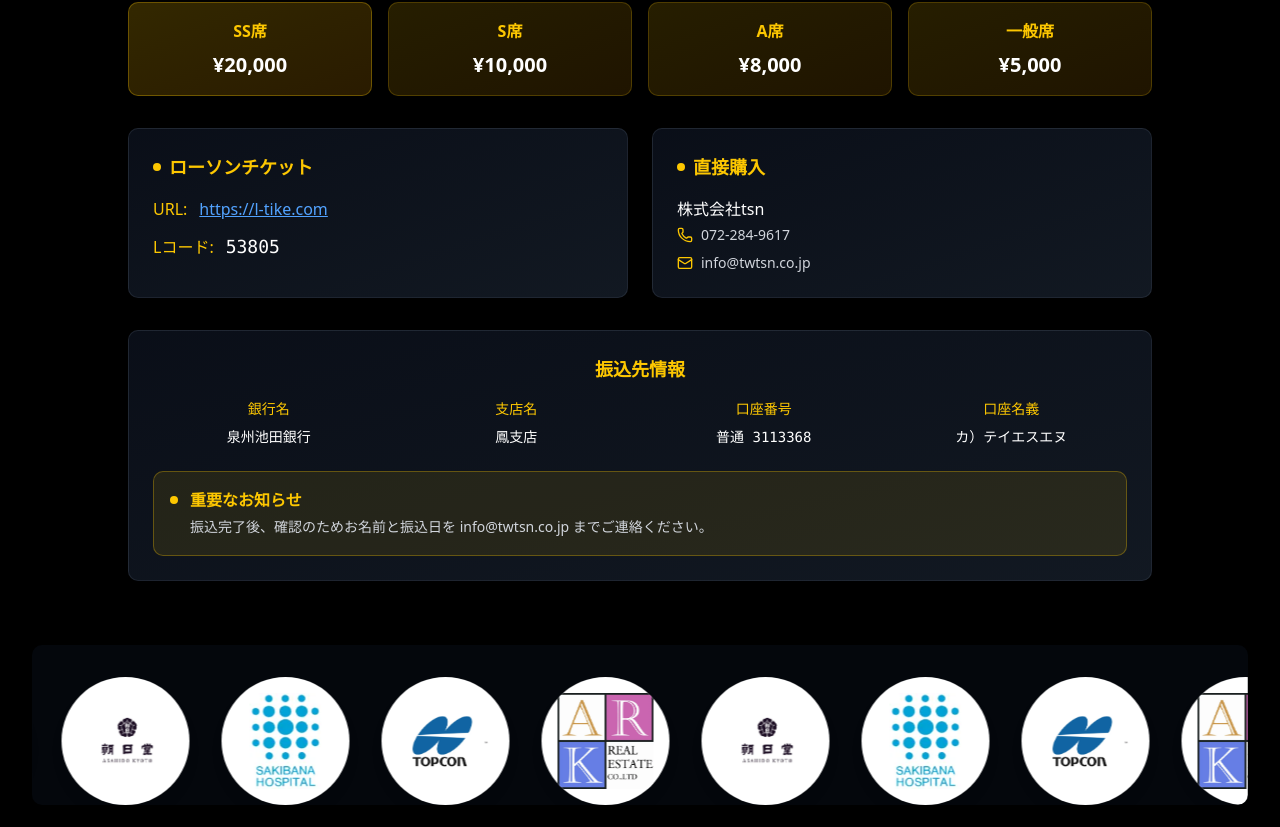
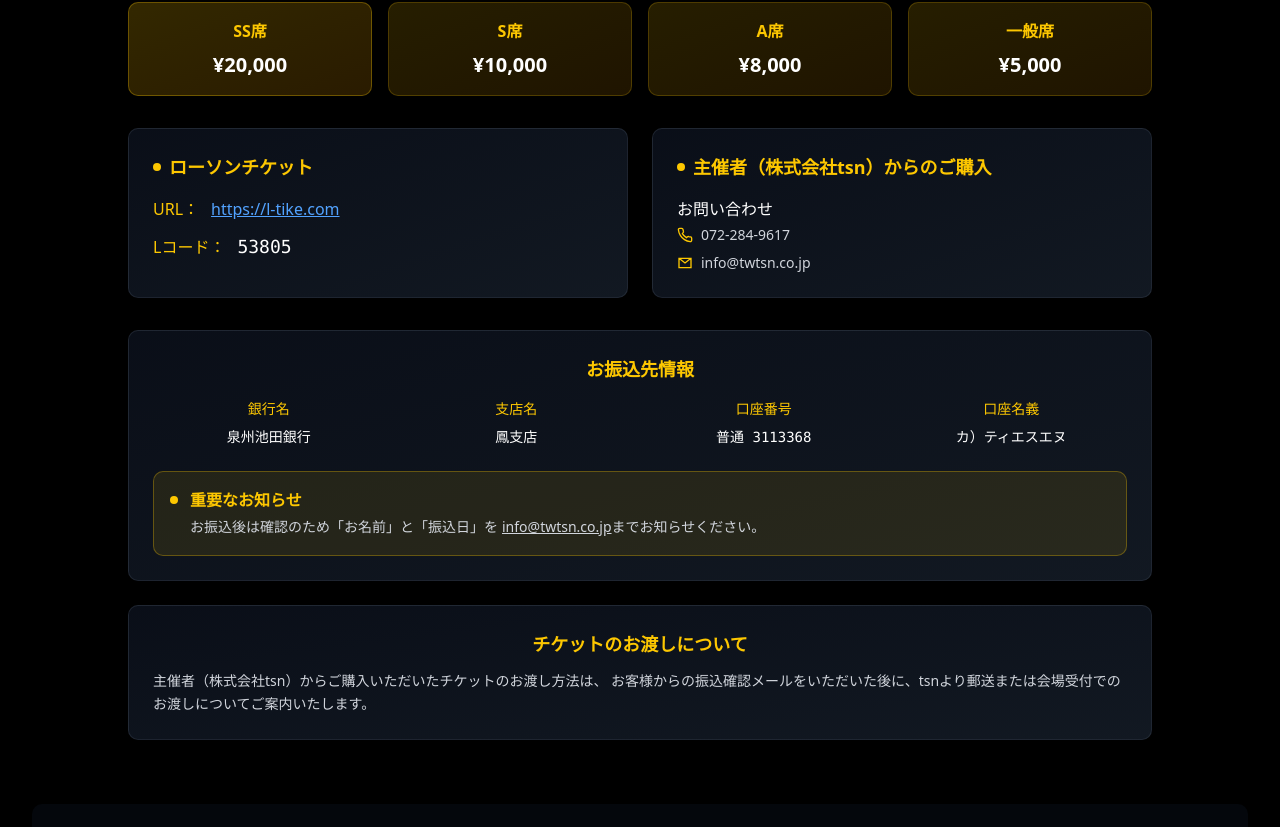
Before and after one commit to HeavenAQ/tsn-act1, a Next.js app: page / in a window 1280 px wide. Shown: the part 3653-4480 px from the top of the page. Built offline with nearby package versions, Linux system fonts and the light colour scheme.

Commit message:
[Update] Edit ticket info section

```diff
--- a/src/pages/index.tsx
+++ b/src/pages/index.tsx
@@ -548,14 +548,15 @@ export default function HomePage() {
 
             {/* Purchase methods */}
             <div className="grid gap-6 lg:grid-cols-2">
+              {/* Lawson Ticket */}
               <div className="rounded-lg border border-gray-600/30 bg-gradient-to-br from-gray-900/60 to-gray-800/60 p-6">
                 <h3 className="mb-4 flex items-center gap-2 text-lg font-bold text-yellow-400">
-                  <div className="h-2 w-2 rounded-full bg-yellow-400"></div>
+                  <div className="h-2 w-2 rounded-full bg-yellow-400" />
                   ローソンチケット
                 </h3>
                 <div className="space-y-3 text-left">
                   <div className="flex items-center gap-3">
-                    <span className="font-medium text-yellow-400">URL:</span>
+                    <span className="font-medium text-yellow-400">URL：</span>
                     <a
                       href="https://l-tike.com"
                       target="_blank"
@@ -567,41 +568,75 @@ export default function HomePage() {
                   </div>
                   <div className="flex items-center gap-3">
                     <span className="font-medium text-yellow-400">
-                      Lコード:
+                      Lコード：
                     </span>
                     <span className="font-mono text-lg text-white">53805</span>
                   </div>
                 </div>
               </div>
 
+              {/* Direct purchase from organizer */}
               <div className="rounded-lg border border-gray-600/30 bg-gradient-to-br from-gray-900/60 to-gray-800/60 p-6">
                 <h3 className="mb-4 flex items-center gap-2 text-lg font-bold text-yellow-400">
-                  <div className="h-2 w-2 rounded-full bg-yellow-400"></div>
-                  直接購入
+                  <div className="h-2 w-2 rounded-full bg-yellow-400" />
+                  主催者（株式会社tsn）からのご購入
                 </h3>
                 <div className="space-y-3 text-left">
-                  <div>
                   <div className="mb-1 font-medium text-white">
-                      株式会社tsn
+                    お問い合わせ
                   </div>
                   <div className="flex flex-col gap-2 text-sm">
                     <div className="flex items-center gap-2">
-                        <Phone className="h-4 w-4 text-yellow-400" />
-                        <span className="text-gray-300">072-284-9617</span>
+                      {/* Phone icon */}
+                      <svg
+                        className="h-4 w-4 text-yellow-400"
+                        viewBox="0 0 24 24"
+                        fill="none"
+                        aria-hidden="true"
+                      >
+                        <path
+                          d="M22 16.92v3a2 2 0 0 1-2.18 2 19.8 19.8 0 0 1-8.63-3.07 19.5 19.5 0 0 1-6-6A19.8 19.8 0 0 1 2.08 4.18 2 2 0 0 1 4.06 2h3a2 2 0 0 1 2 1.72c.12.89.31 1.76.57 2.6a2 2 0 0 1-.45 2.11L8.09 9.91a16 16 0 0 0 6 6l1.48-1.09a2 2 0 0 1 2.11-.45c.84.26 1.71.45 2.6.57A2 2 0 0 1 22 16.92Z"
+                          stroke="currentColor"
+                          strokeWidth="2"
+                        />
+                      </svg>
+                      <a
+                        href="tel:0722849617"
+                        className="text-gray-300 hover:underline"
+                      >
+                        072-284-9617
+                      </a>
                     </div>
                     <div className="flex items-center gap-2">
-                        <Mail className="h-4 w-4 text-yellow-400" />
-                        <span className="text-gray-300">info@twtsn.co.jp</span>
-                      </div>
+                      {/* Mail icon */}
+                      <svg
+                        className="h-4 w-4 text-yellow-400"
+                        viewBox="0 0 24 24"
+                        fill="none"
+                        aria-hidden="true"
+                      >
+                        <path
+                          d="M3 5h18v14H3V5Zm18 0-9 7L3 5"
+                          stroke="currentColor"
+                          strokeWidth="2"
+                        />
+                      </svg>
+                      <a
+                        href="mailto:info@twtsn.co.jp"
+                        className="text-gray-300 hover:underline"
+                      >
+                        info@twtsn.co.jp
+                      </a>
                     </div>
                   </div>
                 </div>
               </div>
             </div>
 
+            {/* Bank transfer info */}
             <div className="mt-8 rounded-lg border border-gray-600/30 bg-gradient-to-br from-gray-900/60 to-gray-800/60 p-6">
               <h3 className="mb-4 text-center text-lg font-bold text-yellow-400">
-                振込先情報
+                お振込先情報
               </h3>
               <div className="grid gap-4 text-sm sm:grid-cols-2 lg:grid-cols-4">
                 <div className="text-left sm:text-center">
@@ -622,24 +657,42 @@ export default function HomePage() {
                   <div className="mb-2 font-medium text-yellow-400">
                     口座名義
                   </div>
-                  <div className="text-white">カ）テイエスエヌ</div>
+                  <div className="text-white">カ）ティエスエヌ</div>
                 </div>
               </div>
 
               <div className="mt-6 rounded-lg border border-yellow-400/30 bg-yellow-400/10 p-4">
                 <div className="flex items-start gap-3">
-                  <div className="mt-2 h-2 w-2 flex-shrink-0 rounded-full bg-yellow-400"></div>
+                  <div className="mt-2 h-2 w-2 flex-shrink-0 rounded-full bg-yellow-400" />
                   <div className="text-left">
                     <div className="mb-1 font-semibold text-yellow-400">
                       重要なお知らせ
                     </div>
-                    <div className="text-left text-sm leading-relaxed text-gray-300">
-                      振込完了後、確認のためお名前と振込日を info@twtsn.co.jp
-                      までご連絡ください。
+                    <p className="text-left text-sm leading-relaxed text-gray-300">
+                      お振込後は確認のため「お名前」と「振込日」を
+                      <a
+                        href="mailto:info@twtsn.co.jp"
+                        className="ml-1 underline hover:text-yellow-300"
+                      >
+                        info@twtsn.co.jp
+                      </a>
+                      までお知らせください。
+                    </p>
                   </div>
                 </div>
               </div>
             </div>
+
+            {/* Ticket delivery notice */}
+            <div className="mt-6 rounded-lg border border-gray-600/30 bg-gradient-to-br from-gray-900/60 to-gray-800/60 p-6">
+              <h3 className="mb-3 text-center text-lg font-bold text-yellow-400">
+                チケットのお渡しについて
+              </h3>
+              <p className="text-left text-sm leading-relaxed text-gray-300">
+                主催者（株式会社tsn）からご購入いただいたチケットのお渡し方法は、
+                お客様からの振込確認メールをいただいた後に、tsnより郵送または会場受付での
+                お渡しについてご案内いたします。
+              </p>
             </div>
           </div>
         </section>
```
Lines whose indentation alone changed are shown as unchanged.
